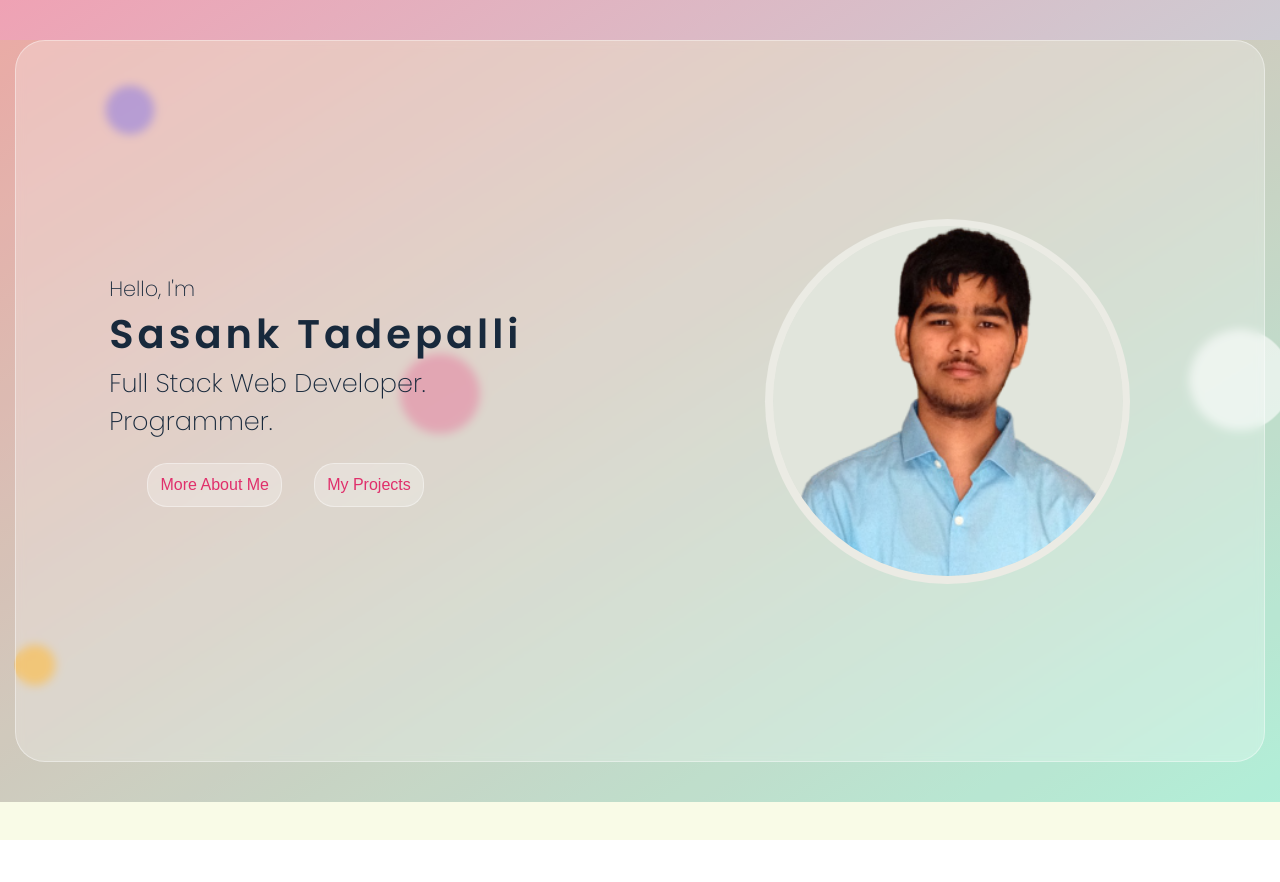
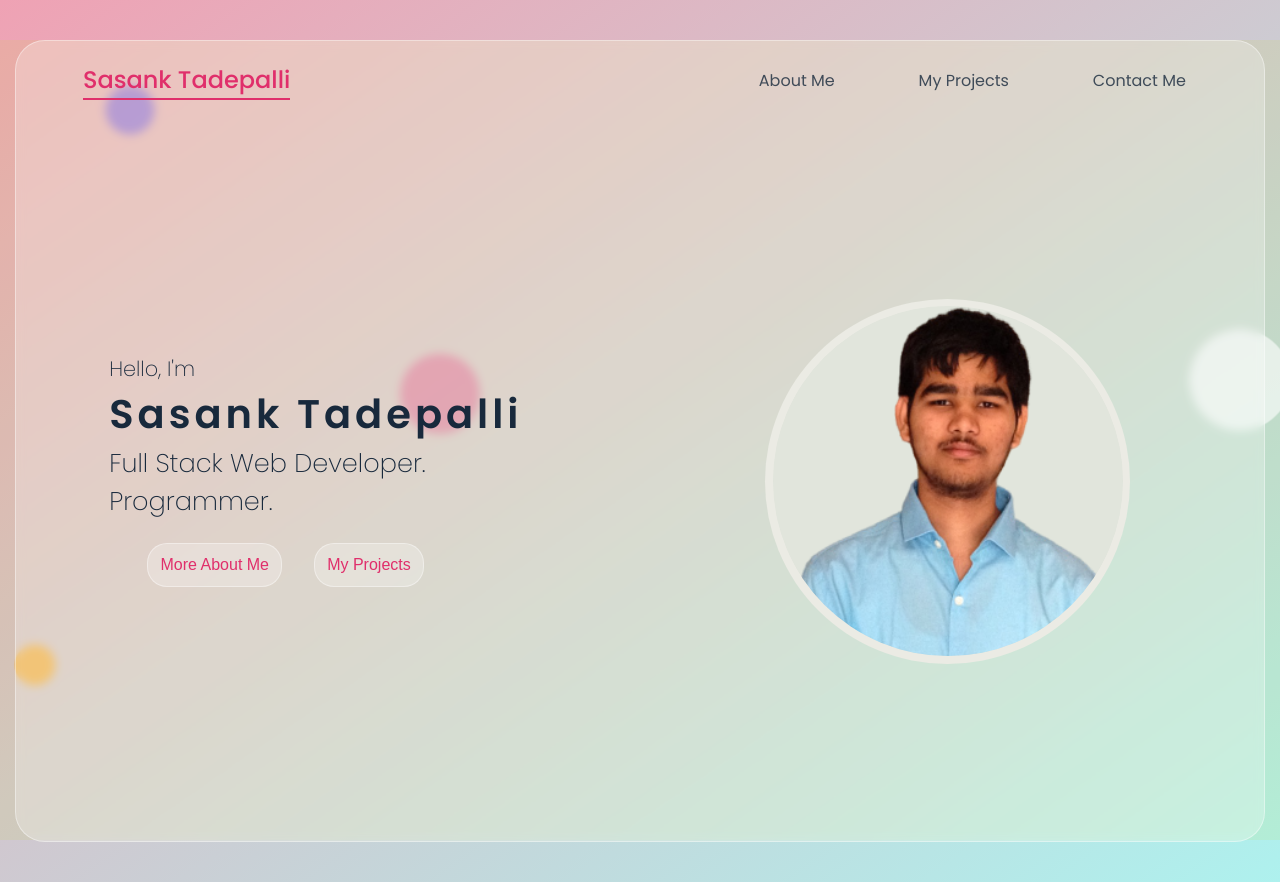
Before and after one commit to Shannu26/react-portfolio, a React (Create React App) app: page /home in a window 1280 px wide. Before the commit the page ends 802 px from the top, so only its background shows below. Built offline with nearby package versions, Linux system fonts and the light colour scheme.

Commit message:
Added Navbar

```diff
--- a/src/App.css
+++ b/src/App.css
@@ -10,4 +10,5 @@
   min-height: 90vh;
   border-radius: 30px;
   backdrop-filter: blur(5px);
+  position: relative;
 }
--- a/src/App.js
+++ b/src/App.js
@@ -6,12 +6,14 @@ import Home from "./components/Home/Home";
 import AboutMe from "./components/AboutMe/AboutMe";
 import MyProjects from "./components/MyProjects/MyProjects";
 import ContactMe from "./components/ContactMe/ContactMe";
+import Navbar from "./components/Navbar/Navbar";
 
 function App() {
   return (
     <div className="App">
       <BackgroundCircles />
       <section>
+        <Navbar />
         <Switch>
           <Route path="/home" exact>
             <Home />
--- a/src/components/AboutMe/AboutMe.css
+++ b/src/components/AboutMe/AboutMe.css
@@ -11,7 +11,7 @@
 
 .about-me .left {
   margin: 0 auto;
-  margin-top: 40%;
+  margin-top: 30%;
 }
 
 .about-me .left img {
@@ -25,6 +25,7 @@
 .about-me .right {
   margin-top: 8%;
   padding: 10% 0;
+  padding-top: 5%;
   /* background-color: pink; */
   display: flex;
   flex-direction: column;
--- a/src/components/ContactMe/ContactMe.css
+++ b/src/components/ContactMe/ContactMe.css
@@ -3,7 +3,7 @@
   justify-content: center;
   flex-direction: column;
   margin: 0 3%;
-  margin-top: 10%;
+  margin-top: 6%;
   /* background-color: red; */
 }
 
--- a/src/components/MyProjects/MyProjects.css
+++ b/src/components/MyProjects/MyProjects.css
@@ -3,7 +3,7 @@
   flex-direction: column;
   align-items: center;
   justify-content: space-evenly;
-  margin-top: 13%;
+  margin-top: 6%;
 }
 
 .my-projects h1 {
--- /dev/null
+++ b/src/components/Navbar/Navbar.css
@@ -0,0 +1,64 @@
+.navbar {
+  width: 100%;
+  height: 5rem;
+  /* position: absolute; */
+  /* background-color: pink; */
+  top: 0;
+  left: 0;
+  display: grid;
+  grid-template-columns: 1fr 1fr;
+  grid-column-gap: 20px;
+  border-radius: inherit;
+}
+
+.navbar .left,
+.navbar .right {
+  display: flex;
+  border-radius: inherit;
+  align-items: center;
+  padding-left: 5%;
+}
+
+.navbar .left {
+  padding-left: 10%;
+  font-size: 1.5rem;
+  font-weight: 500;
+}
+
+.navbar .left .nav-link {
+  color: #e02f6b;
+  opacity: 1;
+}
+
+.navbar .left .nav-link {
+  border-color: #e02f6b;
+}
+
+.navbar .right {
+  justify-content: space-evenly;
+  font-size: 1rem;
+}
+
+.navbar .nav-link {
+  text-decoration: none;
+  color: #18293c;
+  opacity: 0.8;
+  border-color: #18293c;
+  margin: 1%;
+}
+
+.navbar .active {
+  color: #e02f6b;
+  opacity: 1;
+  border-color: #e02f6b;
+  border-bottom: 2px solid #e02f6b;
+}
+
+.navbar .nav-link:hover {
+  border-width: 2px;
+  opacity: 1;
+  border-style: solid;
+  border-top: none;
+  border-left: none;
+  border-right: none;
+}
--- /dev/null
+++ b/src/components/Navbar/Navbar.js
@@ -0,0 +1,27 @@
+import "./Navbar.css";
+import { NavLink } from "react-router-dom";
+
+const Navbar = () => {
+  return (
+    <div className="navbar">
+      <div className="left">
+        <NavLink to="/home" className="nav-link">
+          Sasank Tadepalli
+        </NavLink>
+      </div>
+      <div className="right">
+        <NavLink to="/about-me" className="nav-link">
+          About Me
+        </NavLink>
+        <NavLink to="/my-projects" className="nav-link">
+          My Projects
+        </NavLink>
+        <NavLink to="/contact-me" className="nav-link">
+          Contact Me
+        </NavLink>
+      </div>
+    </div>
+  );
+};
+
+export default Navbar;
```
